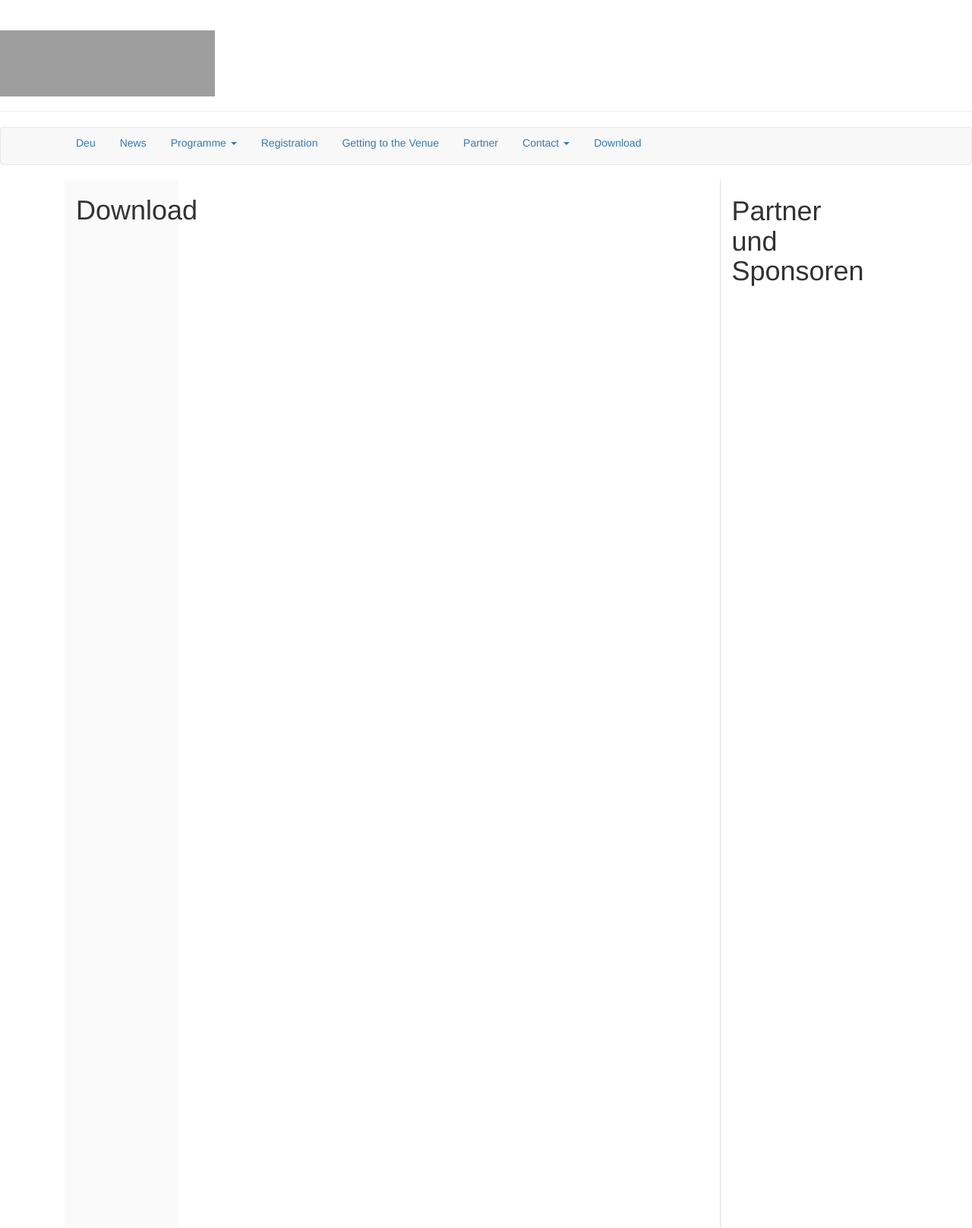
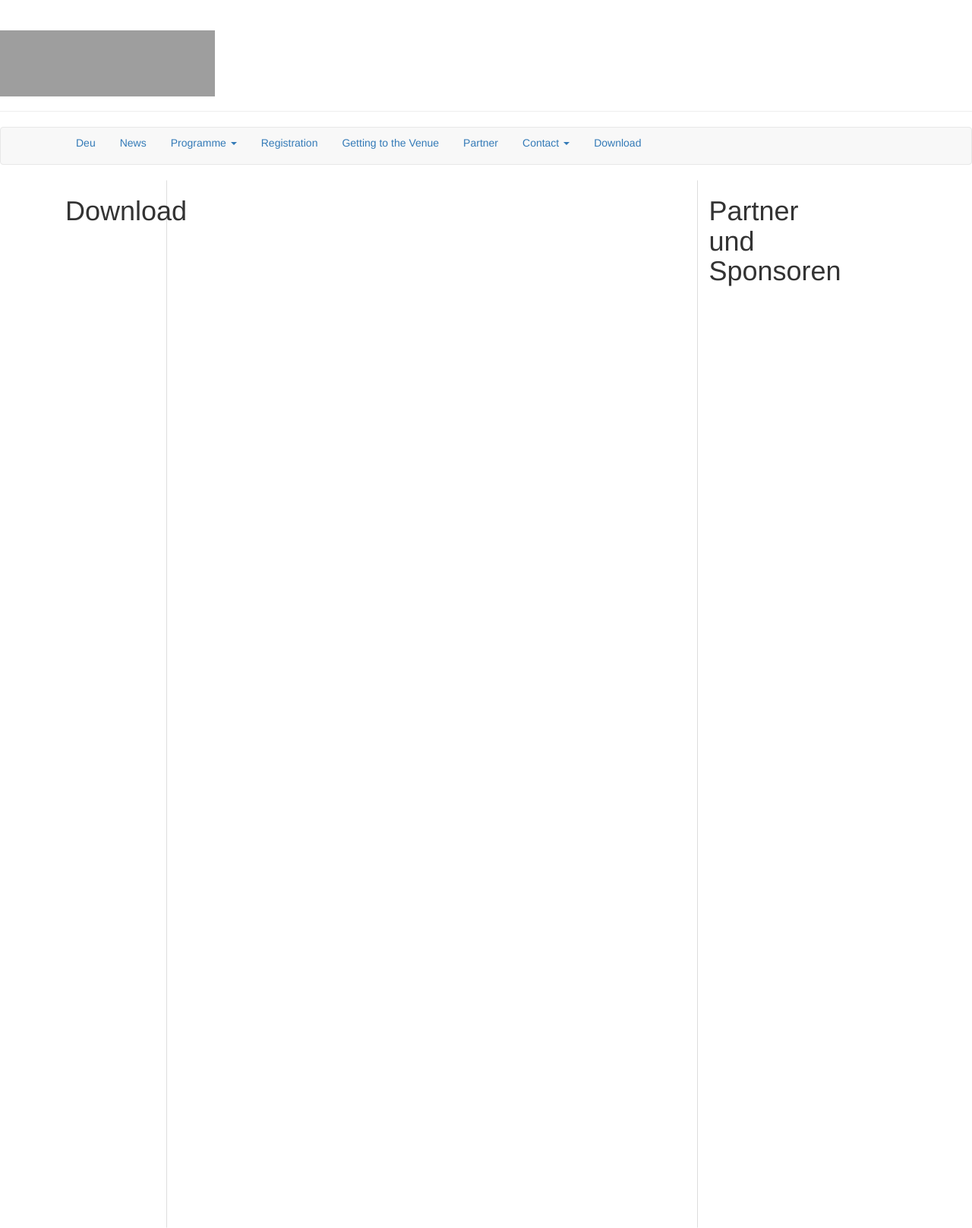
Before and after one commit to susedev/test, a Jekyll site: the page built from download.html, in a window 1280 px wide. Shown: the whole page at 76% size. Built offline with Jekyll 4.4.1, drawn with Linux system fonts in a browser that asks for light colours; nearby versions of some CDN libraries; grey boxes are pictures that could not be loaded.

Commit message:
Update page.html

```diff
--- a/_layouts/page.html
+++ b/_layouts/page.html
@@ -11,10 +11,8 @@ layout: base
 <div class="container">
 
   <div class="row">
-    <div class="col-md-2">
-      <div class="container" style="display: block; width: 150px; height: 1380px; background-color: #FAFAFA; margin-left: 15px; box-sizing: border-box;">
+    <div class="col-md-2" style="display: block; width: 150px; height: 1380px; border:1px solid #FFF; border-right-color:#DDD; margin-left: 15px; box-sizing: border-box;">
        <h1>{{ page.title }}</h1>
-    </div>
     </div>
     <div class="col-md-6">
             {{ content }}
```
